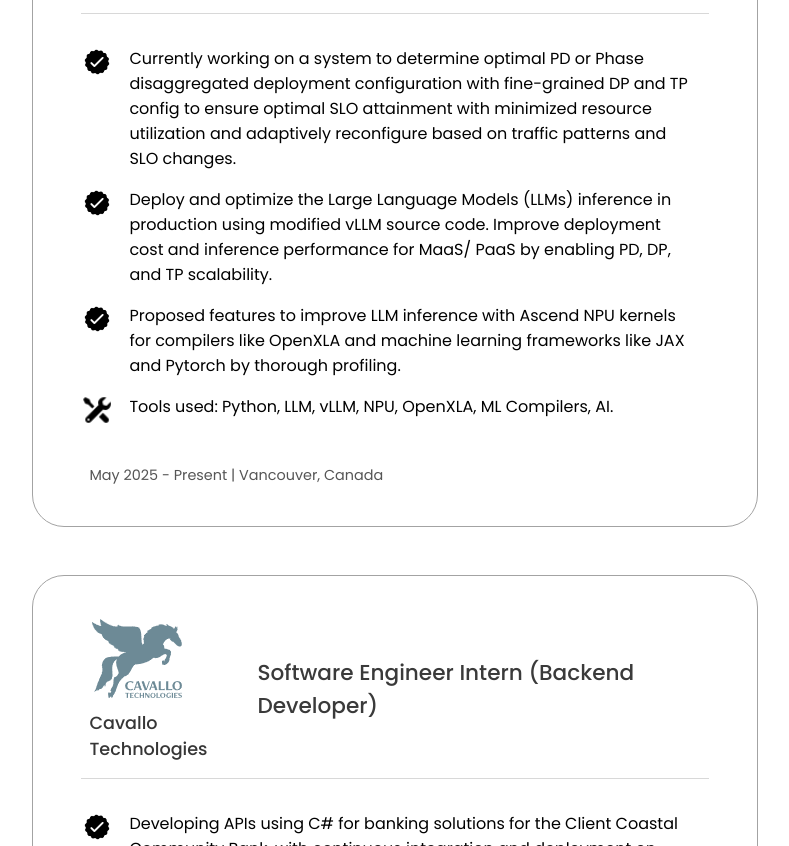
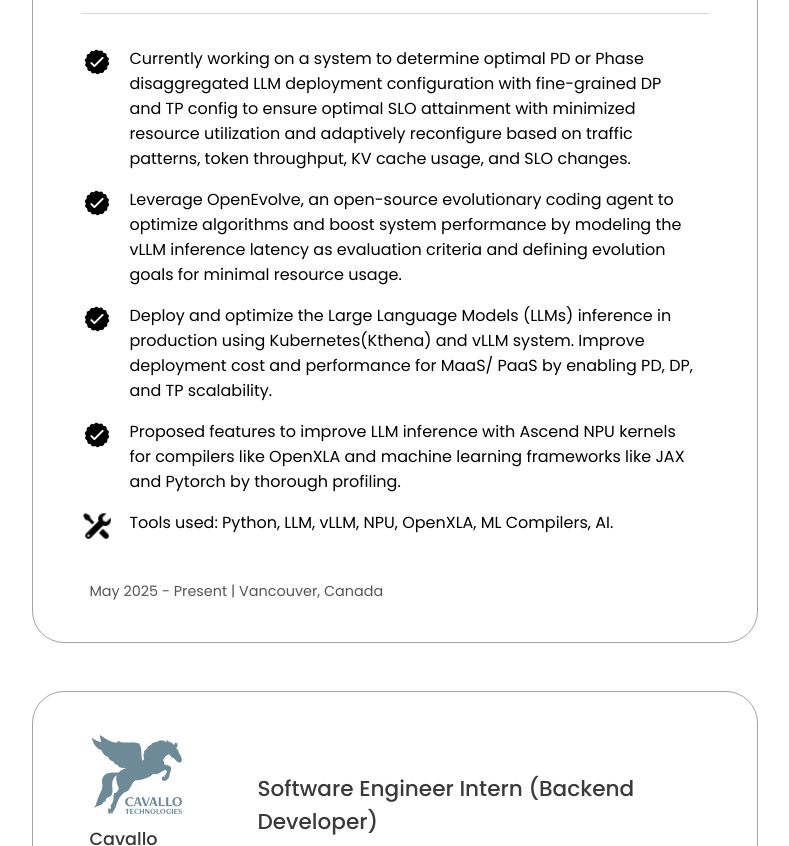
Before and after one commit to charan2598/charan2598.github.io, a plain HTML site: page index.html in a window 1280 px wide. Shown: the part 2118-2964 px from the top of the page, without its empty margins (245-1034 px from the left). Drawn offline with Linux system fonts and the light colour scheme.

Commit message:
Minor changes to update latest exp.

```diff
--- a/index.html
+++ b/index.html
@@ -152,9 +152,9 @@
                             <img src="./assets/checkmark.png" alt="Experience icon" class="icon" />
                         </div>
                         <div class="experience-card__body__description__content">
-                            Currently working on a system to determine optimal PD or Phase disaggregated deployment configuration
-                            with fine-grained DP and TP config to ensure optimal SLO attainment with minimized resource utilization
-                            and adaptively reconfigure based on traffic patterns and SLO changes.
+                            Currently working on a system to determine optimal PD or Phase disaggregated LLM deployment configuration
+                            with fine-grained DP and TP config to ensure optimal SLO attainment with minimized resource utilization and
+                            adaptively reconfigure based on traffic patterns, token throughput, KV cache usage, and SLO changes.
                         </div>
                     </div>
                     <div class="experience-card__body__description">
@@ -162,8 +162,17 @@
                             <img src="./assets/checkmark.png" alt="Experience icon" class="icon" />
                         </div>
                         <div class="experience-card__body__description__content">
-                            Deploy and optimize the Large Language Models (LLMs) inference in production using modified vLLM source code.
-                            Improve deployment cost and inference performance for MaaS/ PaaS by enabling PD, DP, and TP scalability.
+                            Leverage OpenEvolve, an open-source evolutionary coding agent to optimize algorithms and boost system performance by
+                            modeling the vLLM inference latency as evaluation criteria and defining evolution goals for minimal resource usage.
+                        </div>
+                    </div>
+                    <div class="experience-card__body__description">
+                        <div class="experience-card__body__description__pointer">
+                            <img src="./assets/checkmark.png" alt="Experience icon" class="icon" />
+                        </div>
+                        <div class="experience-card__body__description__content">
+                            Deploy and optimize the Large Language Models (LLMs) inference in production using Kubernetes(Kthena) and
+                            vLLM system. Improve deployment cost and performance for MaaS/ PaaS by enabling PD, DP, and TP scalability.
                         </div>
                     </div>
                     <div class="experience-card__body__description">
```
